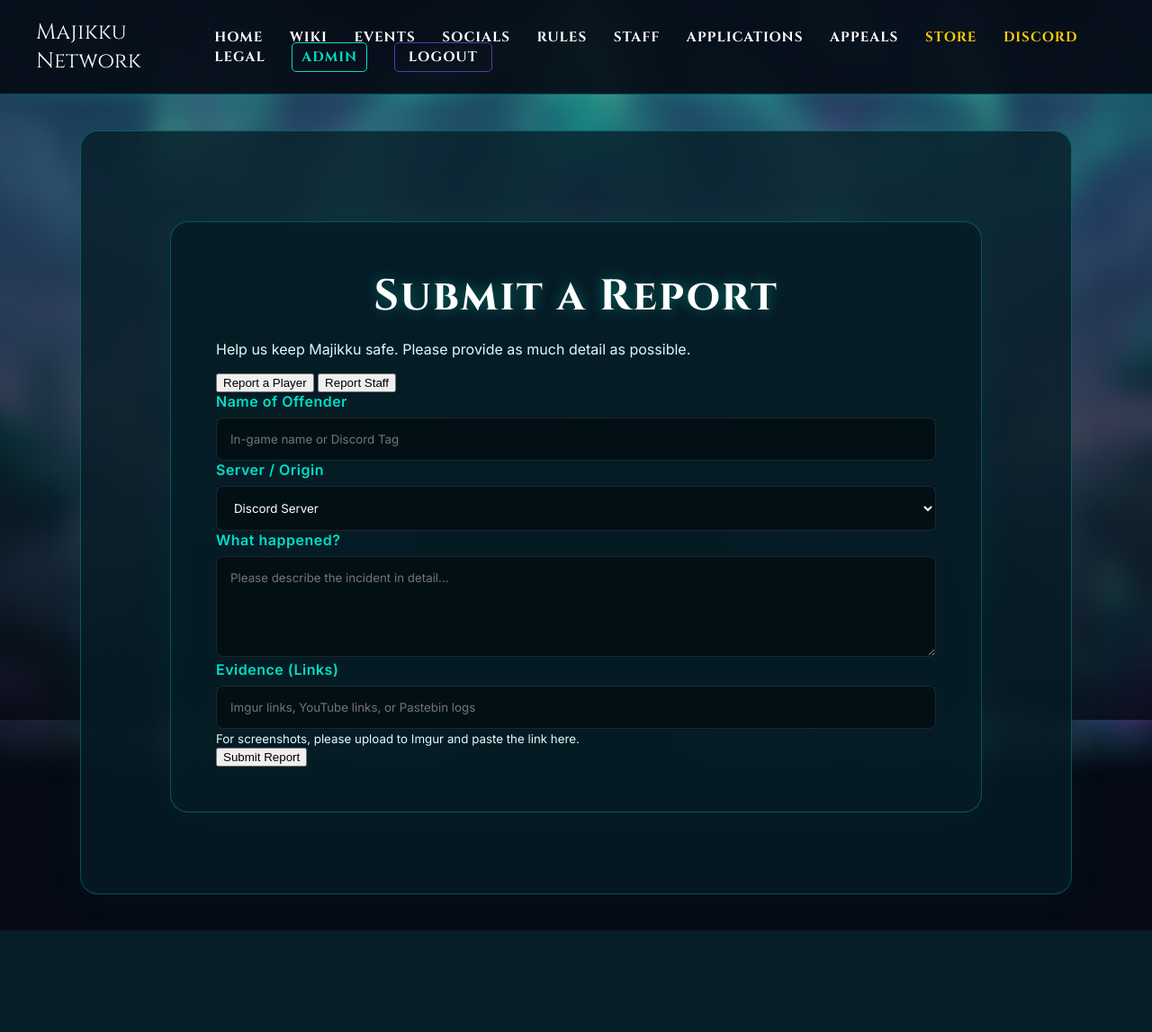
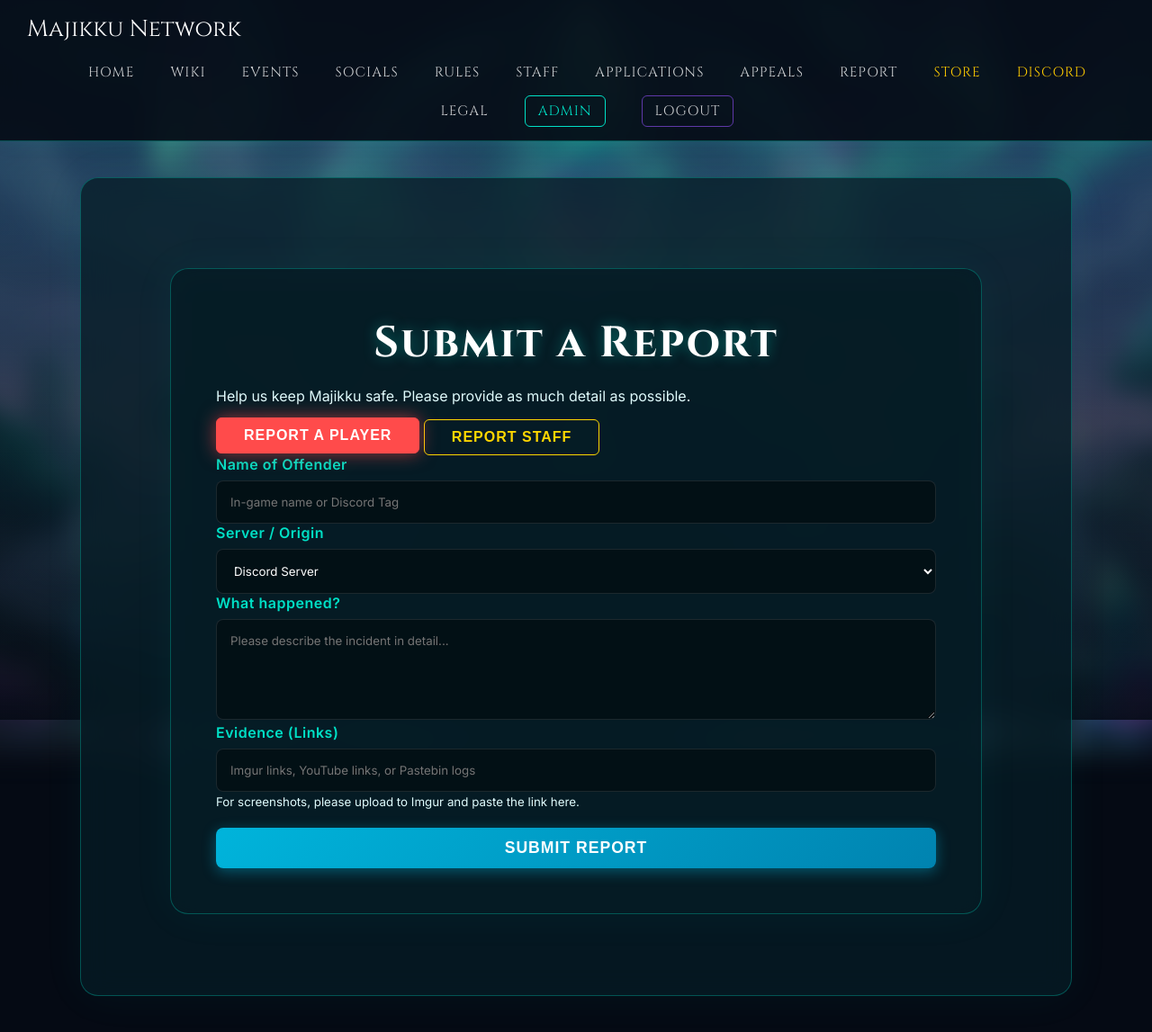
Before and after one commit to MajikkuNetwork/MajikkuWebsite, a Flask app: page /report in a window 1280 px wide. Shown: the whole page at 90% size. Before the commit the page ends 1034 px from the top, so only its background shows below. Run offline with Flask 3, Linux system fonts and the light colour scheme; the visitor is signed in with stand-in values (Sample User, id 1).

Commit message:
Updating report and base

```diff
--- a/static/style.css
+++ b/static/style.css
@@ -522,3 +522,75 @@ p.desc-text {
         transform: scale(1);
     }
 }
+
+/* Custom Majikku Submit Button */
+.btn-majikku {
+    background: linear-gradient(135deg, #00b4db, #0083b0); /* Matches your Teal headers */
+    color: #ffffff;
+    border: none;
+    padding: 12px 30px;
+    font-size: 1.1rem;
+    font-weight: bold;
+    text-transform: uppercase;
+    letter-spacing: 1px;
+    border-radius: 8px; /* Slightly rounded corners */
+    cursor: pointer;
+    box-shadow: 0 4px 15px rgba(0, 180, 219, 0.4); /* The "Magical" Glow */
+    transition: all 0.3s ease;
+    width: 100%; /* Makes it span the full width of the form */
+    margin-top: 20px;
+}
+
+/* Hover Effect - Makes it lift and glow brighter */
+.btn-majikku:hover {
+    background: linear-gradient(135deg, #00d2ff, #3a7bd5);
+    box-shadow: 0 6px 20px rgba(0, 210, 255, 0.6);
+    transform: translateY(-2px);
+}
+
+/* Active/Click Effect */
+.btn-majikku:active {
+    transform: translateY(1px);
+    box-shadow: 0 2px 10px rgba(0, 180, 219, 0.4);
+}
+
+/* Base styling for the toggle buttons */
+.btn-neon-toggle {
+    background: transparent;
+    border: 1px solid;
+    padding: 10px 30px;
+    font-size: 1rem;
+    font-weight: bold;
+    text-transform: uppercase; /* Matches the Build Team button */
+    letter-spacing: 1px;
+    transition: all 0.3s ease;
+    border-radius: 6px;
+}
+
+/* --- Player Button (Red Glow) --- */
+.btn-neon-red {
+    border-color: #ff4b4b;
+    color: #ff4b4b;
+}
+
+.btn-neon-red:hover,
+.btn-neon-red.active {
+    background-color: #ff4b4b;
+    color: #ffffff;
+    box-shadow: 0 0 20px rgba(255, 75, 75, 0.6); /* The Glow Effect */
+    transform: translateY(-2px);
+}
+
+/* --- Staff Button (Gold Glow) --- */
+.btn-neon-gold {
+    border-color: #ffd700;
+    color: #ffd700;
+}
+
+.btn-neon-gold:hover,
+.btn-neon-gold.active {
+    background-color: #ffd700;
+    color: #000000; /* Black text reads better on Gold */
+    box-shadow: 0 0 20px rgba(255, 215, 0, 0.6); /* The Glow Effect */
+    transform: translateY(-2px);
+}
--- a/templates/base.html
+++ b/templates/base.html
@@ -4,19 +4,151 @@
     <meta property="og:site_name" content="Majikku Server">
     <meta property="og:title" content="Majikku - Hytale Server">
     <meta property="og:description" content="Join the adventure! Read our lore, check events, and apply for staff.">
-    <meta property="og:image" content="https://majikku.org/static/favicon.ico"> <meta property="og:url" content="{{ request.url }}">
-    <meta name="theme-color" content="#59A7D9"> {% block meta_tags %}{% endblock %}
+    <meta property="og:image" content="https://majikku.org/static/favicon.ico">
+    <meta property="og:url" content="{{ request.url }}">
+    <meta name="theme-color" content="#59A7D9">
+    {% block meta_tags %}{% endblock %}
+
     <meta charset="UTF-8">
     <meta name="viewport" content="width=device-width, initial-scale=1.0">
     <title>Majikku Network</title>
     <link rel="icon" type="image/x-icon" href="{{ url_for('static', filename='favicon.ico') }}">
     <link href="https://fonts.googleapis.com/css2?family=Cinzel:wght@400;700&family=Inter:wght@300;400;600&display=swap" rel="stylesheet">
     <link rel="stylesheet" href="{{ url_for('static', filename='style.css') }}">
+
+    <style>
+    /* --- DROPDOWN FIX --- */
+    select option {
+        background-color: #2b2d31;
+        color: #ffffff;
+    }
+    select option:checked, select option:hover {
+        background-color: #40444b;
+        color: #ffffff;
+    }
+
+    /* --- RESPONSIVE NAVBAR FIX --- */
+    .navbar {
+        display: flex;
+        flex-wrap: wrap; /* Allows the navbar to fold if screen is small */
+        justify-content: space-between; /* Brand on left, links on right */
+        align-items: center;
+        padding: 15px 30px; /* More breathing room */
+        gap: 20px;
+    }
+
+    .nav-brand {
+        font-family: 'Cinzel', serif;
+        font-size: 1.6rem;
+        color: white;
+        white-space: nowrap; /* Keeps name on one line */
+    }
+
+    .nav-links {
+        display: flex;
+        flex-wrap: wrap; /* Allows links to stack cleanly */
+        gap: 15px; /* Consistent space between links */
+        align-items: center;
+        justify-content: center;
+    }
+
+    .nav-links a {
+        text-decoration: none;
+        color: rgba(255, 255, 255, 0.8);
+        font-weight: 500;
+        transition: color 0.2s;
+        white-space: nowrap; /* Prevents text breaking mid-word */
+    }
+
+    .nav-links a:hover {
+        color: white;
+    }
+
+    /* Special Button Styling */
+    .nav-btn-admin {
+        color: var(--primary) !important;
+        border: 1px solid var(--primary);
+        padding: 6px 14px;
+        border-radius: 6px;
+    }
+
+    .nav-btn-logout {
+        border: 1px solid var(--secondary);
+        padding: 6px 14px;
+        border-radius: 6px;
+    }
+
+    .nav-highlight {
+        color: #ffcc00 !important;
+    }
+
+    /* Mobile/Tablet Adjustment */
+    @media (max-width: 1200px) {
+        .navbar {
+            flex-direction: column; /* Stack logo above links */
+            text-align: center;
+        }
+        .nav-links {
+            justify-content: center;
+        }
+    }
+    </style>
+
+    <style>
+        /* Custom Majikku Submit Button */
+        .btn-majikku {
+            background: linear-gradient(135deg, #00b4db, #0083b0);
+            color: #ffffff;
+            border: none;
+            padding: 12px 30px;
+            font-size: 1.1rem;
+            font-weight: bold;
+            text-transform: uppercase;
+            letter-spacing: 1px;
+            border-radius: 8px;
+            cursor: pointer;
+            box-shadow: 0 4px 15px rgba(0, 180, 219, 0.4);
+            transition: all 0.3s ease;
+            width: 100%;
+            margin-top: 20px;
+        }
+        .btn-majikku:hover {
+            background: linear-gradient(135deg, #00d2ff, #3a7bd5);
+            box-shadow: 0 6px 20px rgba(0, 210, 255, 0.6);
+            transform: translateY(-2px);
+        }
+
+        /* Toggle Buttons */
+        .btn-neon-toggle {
+            background: transparent;
+            border: 1px solid;
+            padding: 10px 30px;
+            font-size: 1rem;
+            font-weight: bold;
+            text-transform: uppercase;
+            letter-spacing: 1px;
+            transition: all 0.3s ease;
+            border-radius: 6px;
+        }
+        .btn-neon-red { border-color: #ff4b4b; color: #ff4b4b; }
+        .btn-neon-red:hover, .btn-neon-red.active {
+            background-color: #ff4b4b; color: #ffffff;
+            box-shadow: 0 0 20px rgba(255, 75, 75, 0.6);
+            transform: translateY(-2px);
+        }
+        .btn-neon-gold { border-color: #ffd700; color: #ffd700; }
+        .btn-neon-gold:hover, .btn-neon-gold.active {
+            background-color: #ffd700; color: #000000;
+            box-shadow: 0 0 20px rgba(255, 215, 0, 0.6);
+            transform: translateY(-2px);
+        }
+    </style>
+
 </head>
 <body>
 
     <nav class="navbar">
-        <div style="font-family: 'Cinzel'; font-size: 1.5rem; color: white;">Majikku Network</div>
+        <div class="nav-brand">Majikku Network</div>
         <div class="nav-links">
             <a href="/">Home</a>
             <a href="/wiki">Wiki</a>
@@ -24,18 +156,19 @@
             <a href="/socials">Socials</a>
             <a href="/rules">Rules</a>
             <a href="/staff">Staff</a>
+
             <a href="/apply">Applications</a>
             <a href="/appeal">Appeals</a>
-            <a href="https://store.majikku.org" target="_blank" style="color: #ffcc00;">Store</a>
-            <a href="https://discord.com/invite/yMDBmnQCYd" target="_blank" style="color: #ffcc00;">Discord</a>
+            <a href="/report">Report</a> <a href="https://store.majikku.org" target="_blank" class="nav-highlight">Store</a>
+            <a href="https://discord.com/invite/yMDBmnQCYd" target="_blank" class="nav-highlight">Discord</a>
             <a href="/legal/tos">Legal</a>
 
             {% if session.get('is_admin') or session.get('is_coord') or session.get('is_story') %}
-                <a href="/admin" style="color: var(--primary); border: 1px solid var(--primary); padding: 5px 10px; border-radius: 5px;">Admin</a>
+                <a href="/admin" class="nav-btn-admin">Admin</a>
             {% endif %}
 
             {% if session.get('user') %}
-                <a href="/logout" style="border: 1px solid var(--secondary); padding: 5px 15px; border-radius: 5px;">Logout</a>
+                <a href="/logout" class="nav-btn-logout">Logout</a>
             {% else %}
                 <a href="/login">Login</a>
             {% endif %}
--- a/templates/report.html
+++ b/templates/report.html
@@ -9,8 +9,17 @@
     </div>
 
     <div class="d-flex justify-content-center mb-4">
-        <button class="btn btn-outline-danger me-2 active" id="btn-player" onclick="switchForm('PLAYER')">Report a Player</button>
-        <button class="btn btn-outline-warning" id="btn-staff" onclick="switchForm('STAFF')">Report Staff</button>
+        <button class="btn btn-neon-toggle btn-neon-red me-3 active"
+                id="btn-player"
+                onclick="switchForm('PLAYER')">
+            Report a Player
+        </button>
+
+        <button class="btn btn-neon-toggle btn-neon-gold"
+                id="btn-staff"
+                onclick="switchForm('STAFF')">
+            Report Staff
+        </button>
     </div>
 
     <div class="card bg-dark border-secondary">
@@ -55,7 +64,7 @@
                     <label class="form-check-label" for="anonymous">Remain Anonymous? (Leadership will not see your name)</label>
                 </div>
 
-                <button type="submit" class="btn btn-danger w-100 mt-3">Submit Report</button>
+                <button type="submit" class="btn-majikku">Submit Report</button>
             </form>
         </div>
     </div>
@@ -63,30 +72,29 @@
 
 <script>
     function switchForm(type) {
+        // 1. Update the hidden input
         document.getElementById('report_type').value = type;
 
-        // Update Buttons
+        // 2. Get the buttons
+        const btnPlayer = document.getElementById('btn-player');
+        const btnStaff = document.getElementById('btn-staff');
+
+        // 3. Toggle the Visuals (Simply add/remove 'active')
         if (type === 'PLAYER') {
-            document.getElementById('btn-player').classList.add('active', 'btn-danger');
-            document.getElementById('btn-player').classList.remove('btn-outline-danger');
-            document.getElementById('btn-staff').classList.remove('active', 'btn-warning');
-            document.getElementById('btn-staff').classList.add('btn-outline-warning');
+            btnPlayer.classList.add('active');
+            btnStaff.classList.remove('active');
 
-            // Hide/Show Special Fields
+            // Hide/Show Fields
             document.getElementById('staff-alert').style.display = 'none';
             document.getElementById('anon-group').style.display = 'none';
         } else {
-            document.getElementById('btn-staff').classList.add('active', 'btn-warning');
-            document.getElementById('btn-staff').classList.remove('btn-outline-warning');
-            document.getElementById('btn-player').classList.remove('active', 'btn-danger');
-            document.getElementById('btn-player').classList.add('btn-outline-danger');
+            btnStaff.classList.add('active');
+            btnPlayer.classList.remove('active');
 
-            // Hide/Show Special Fields
+            // Hide/Show Fields
             document.getElementById('staff-alert').style.display = 'block';
             document.getElementById('anon-group').style.display = 'block';
         }
     }
-    // Initialize
-    switchForm('PLAYER');
 </script>
 {% endblock %}
```
